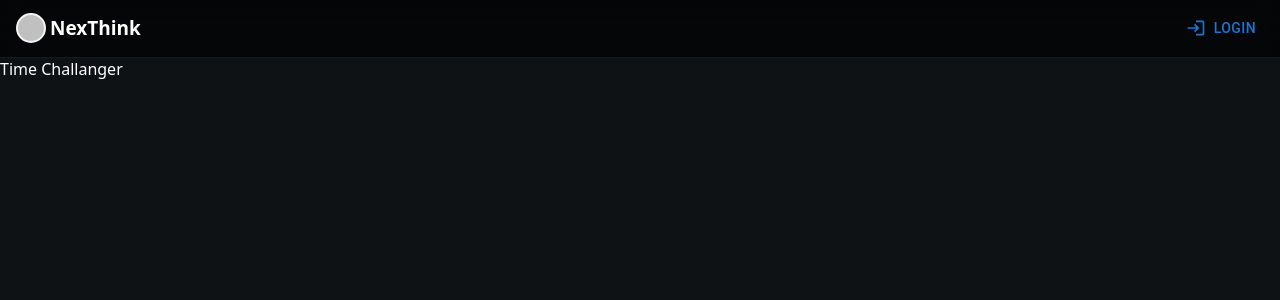
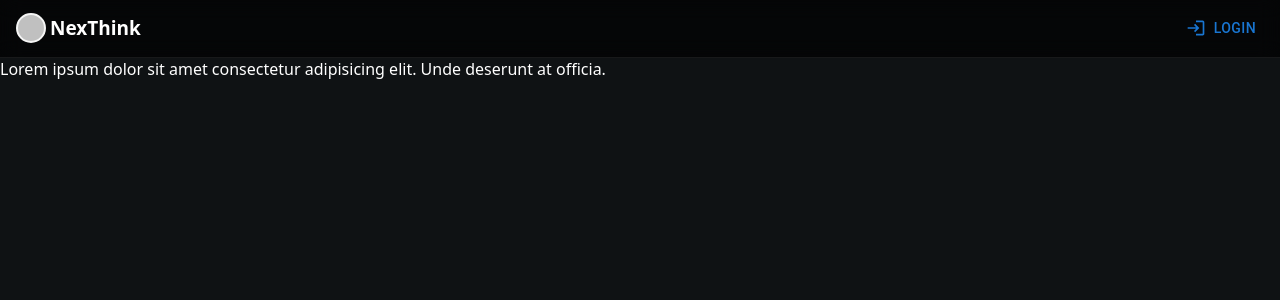
Before and after one commit to pankaj800226/NexThink-client-deploy, a React (Vite) app: page /timechallaner in a window 1280 px wide. Shown: the top 300 px of the page. Built offline with nearby package versions, Linux system fonts and the light colour scheme; no server answers; sample sign-in values are in the browser's storage.

Commit message:
change code

```diff
--- a/src/pages/TimerChallanger.tsx
+++ b/src/pages/TimerChallanger.tsx
@@ -2,7 +2,7 @@
 const TimerChallanger = () => {
   return (
     <div>
-      Time Challanger
+    Lorem ipsum dolor sit amet consectetur adipisicing elit. Unde deserunt at officia.
 
     </div>
   )
```
